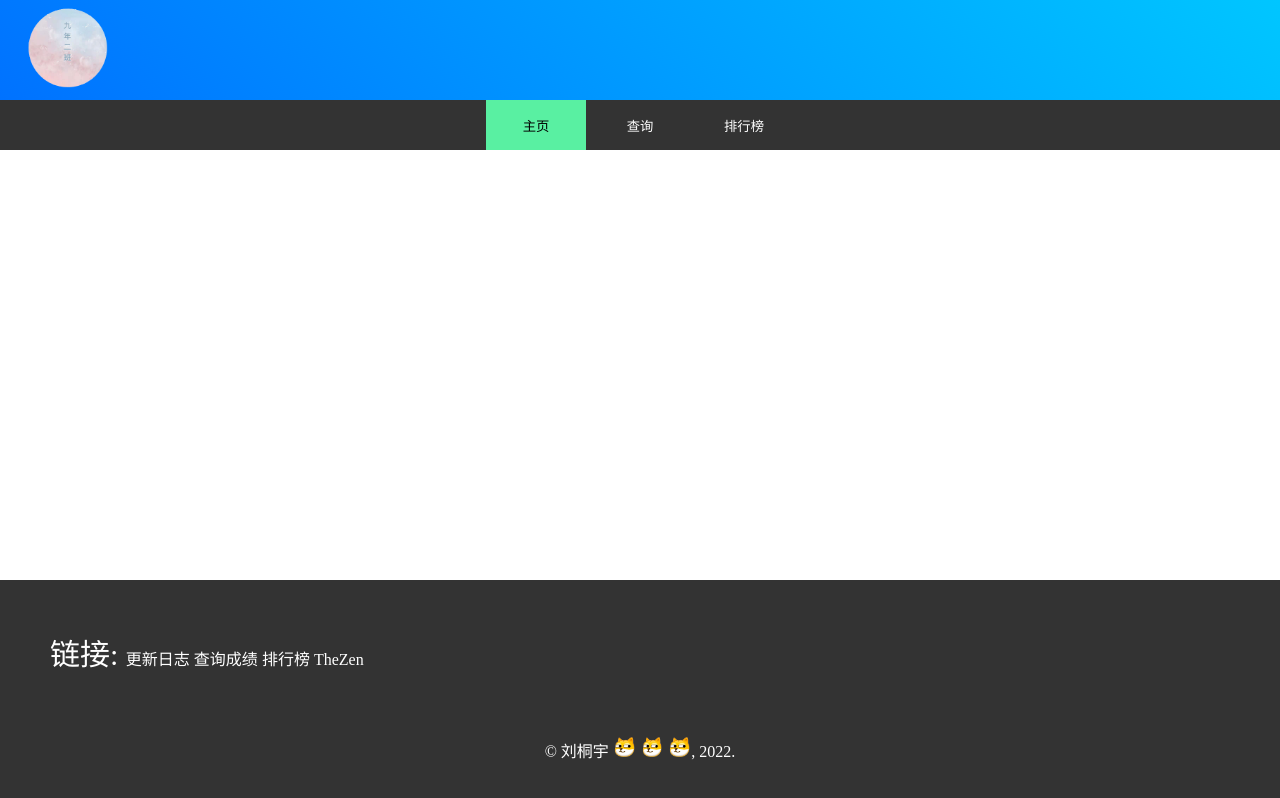
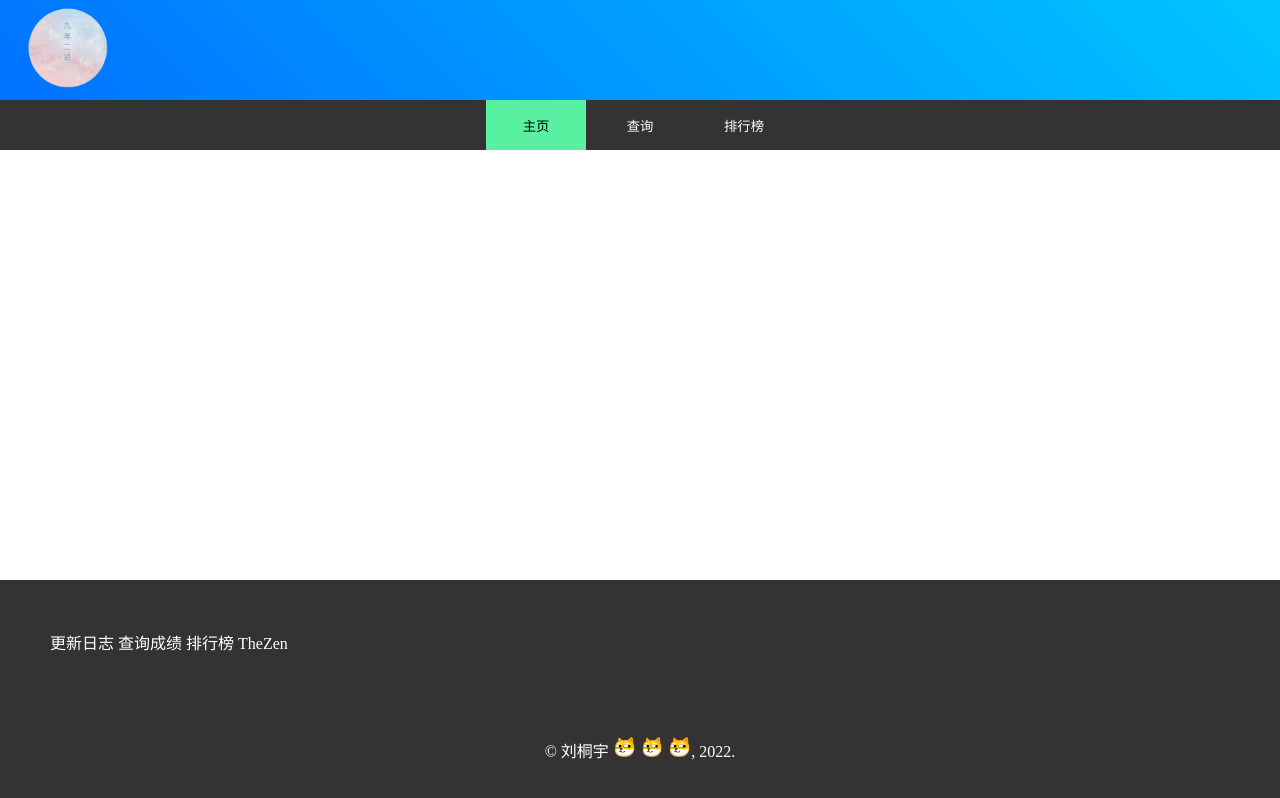
Before and after one commit to tty2007/tty2007.github.io, a plain HTML site: page index.html in a window 1280 px wide. Drawn offline with nearby package versions, Linux system fonts and the light colour scheme.

Commit message:
Add files via upload

```diff
--- a/index.html
+++ b/index.html
@@ -27,7 +27,6 @@
     <div class="block"></div>
     <div class="footer">
         <div class="link">
-            <font>链接: </font>
             <a href="update.html">更新日志</a>
             <a href="get.html">查询成绩</a>
             <a href="rank.html">排行榜</a>
```
